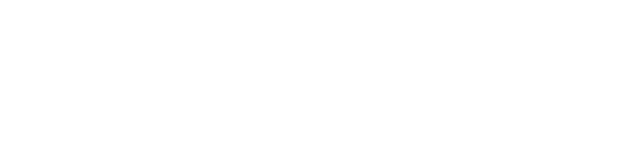
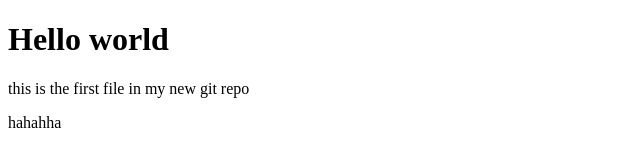
Before and after one commit to nadnadmuly/latihan-git, a plain HTML site: page index.html in a window 1280 px wide. Shown: the whole page, without its empty margins (0-640 px from the left). Drawn offline with Linux system fonts and the light colour scheme.

Commit message:
Second commit

```diff
--- a/index.html
+++ b/index.html
@@ -6,6 +6,8 @@
     <title>Document</title>
 </head>
 <body>
-
+    <h1>Hello world</h1>
+    <p> this is the first file in my new git repo</p>
+    <p2>hahahha</p2>
 </body>
 </html>
```
